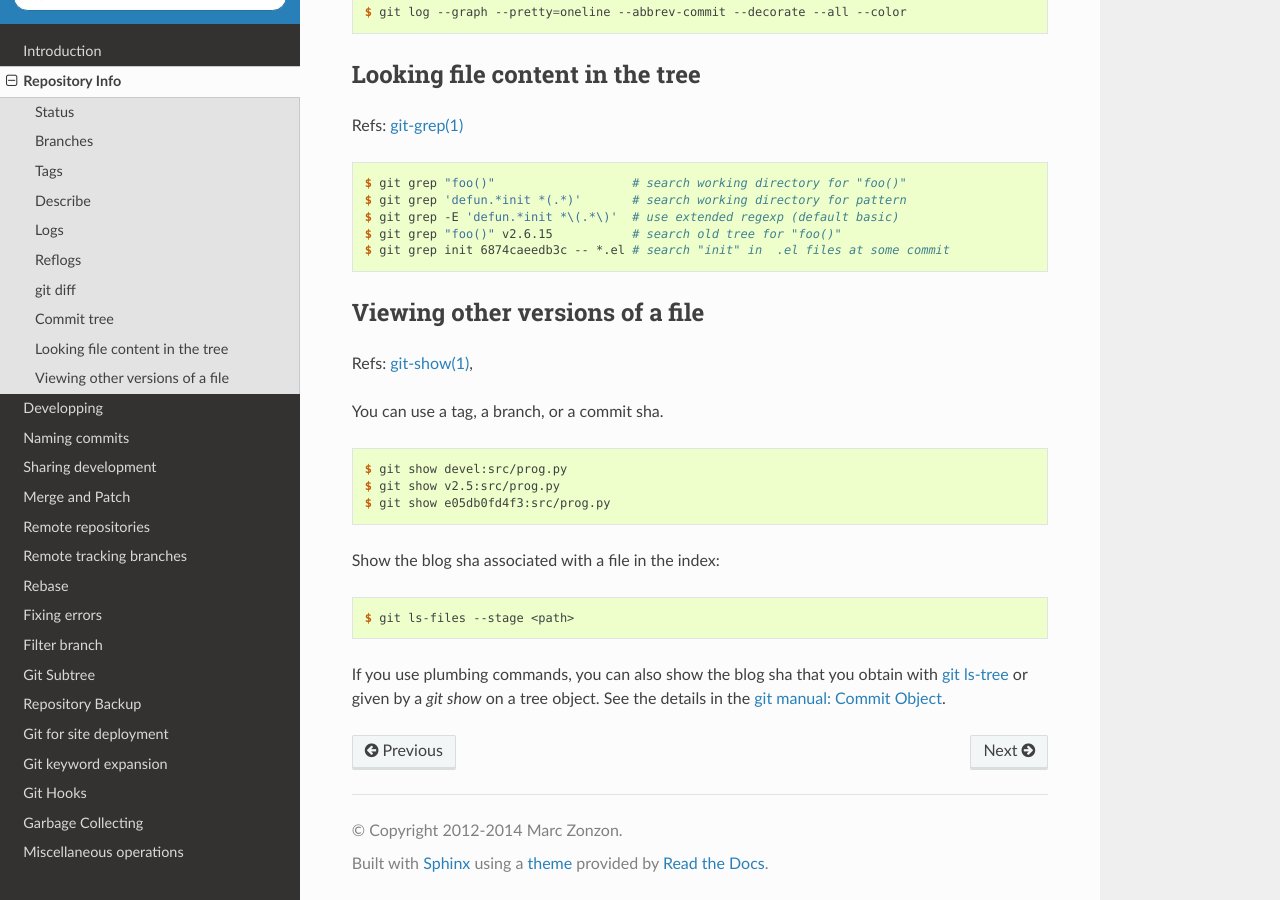
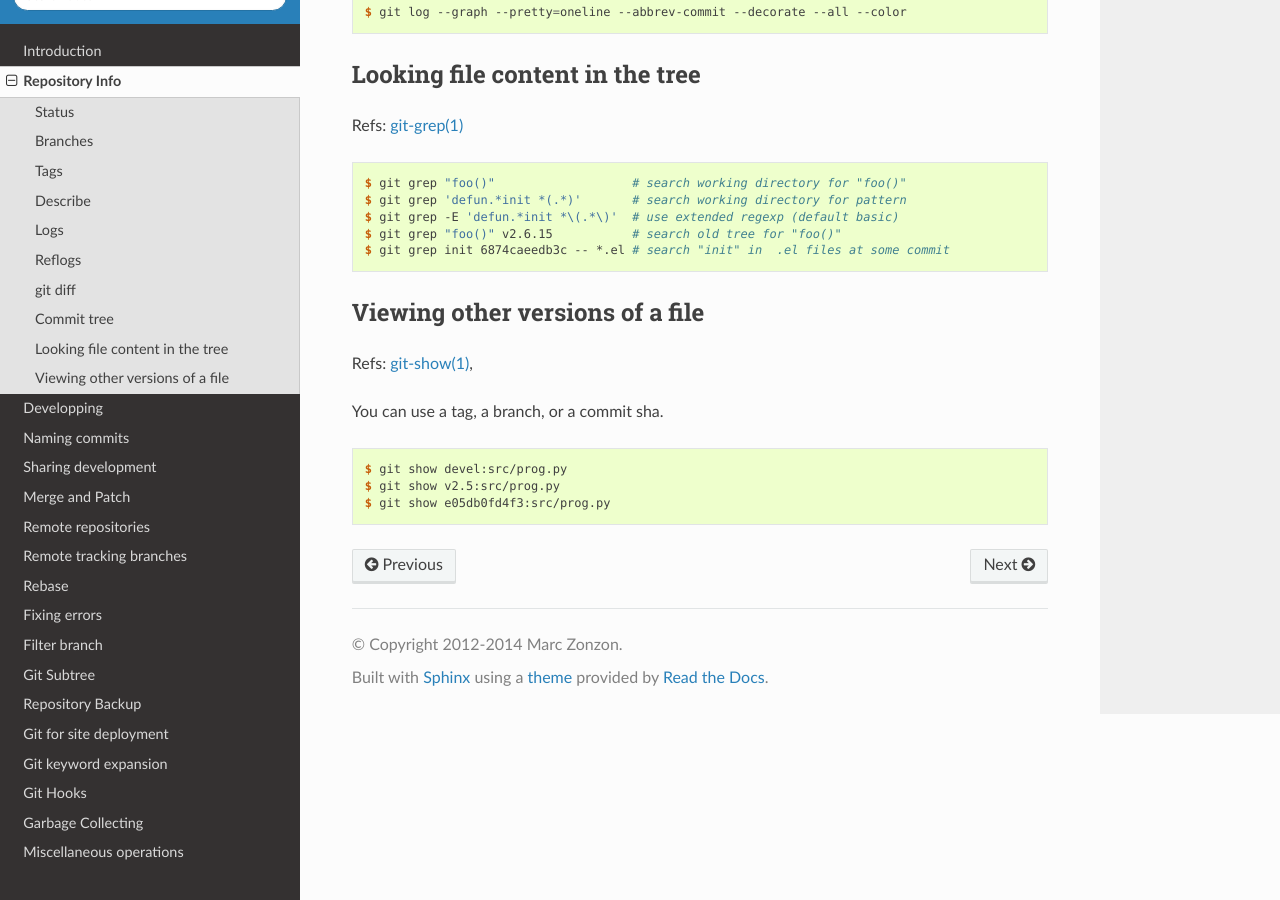
Before and after one commit to marczz/git-memo, a Sphinx documentation site: the page built from source/git_info.rst, in a window 1280 px wide and 900 px high, scrolled down 5759 px. Built offline with Sphinx 7.4.7 and the Read the Docs theme 2.0.0, drawn with Linux system fonts in a browser that asks for light colours.

Commit message:
git_info.rst: erased "Show the blog sha", will take place in revparse.rst

```diff
--- a/source/git_info.rst
+++ b/source/git_info.rst
@@ -356,17 +356,3 @@ You can use a tag, a branch, or a commit sha.
     $ git show devel:src/prog.py
     $ git show v2.5:src/prog.py
     $ git show e05db0fd4f3:src/prog.py
-
-..  index::
-    single: git;ls-files
-
-Show the blog sha associated with a file in the index:
-
-::
-
-    $ git ls-files --stage <path>
-
-If you use plumbing commands, you can also show the blog sha that you
-obtain with :gitdoc:`git ls-tree <git-ls-tree.html>`  or given by a
-*git show* on a tree object. See the details in the
-:gitdoc:`git manual: Commit Object <user-manual.html#commit-object>`.
```
